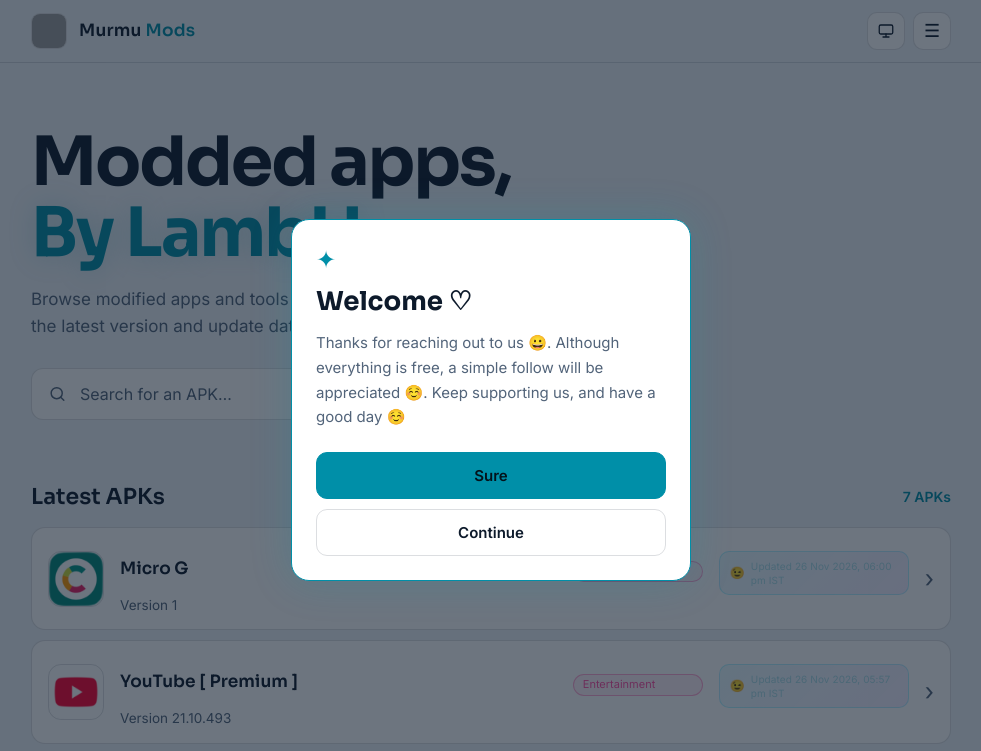
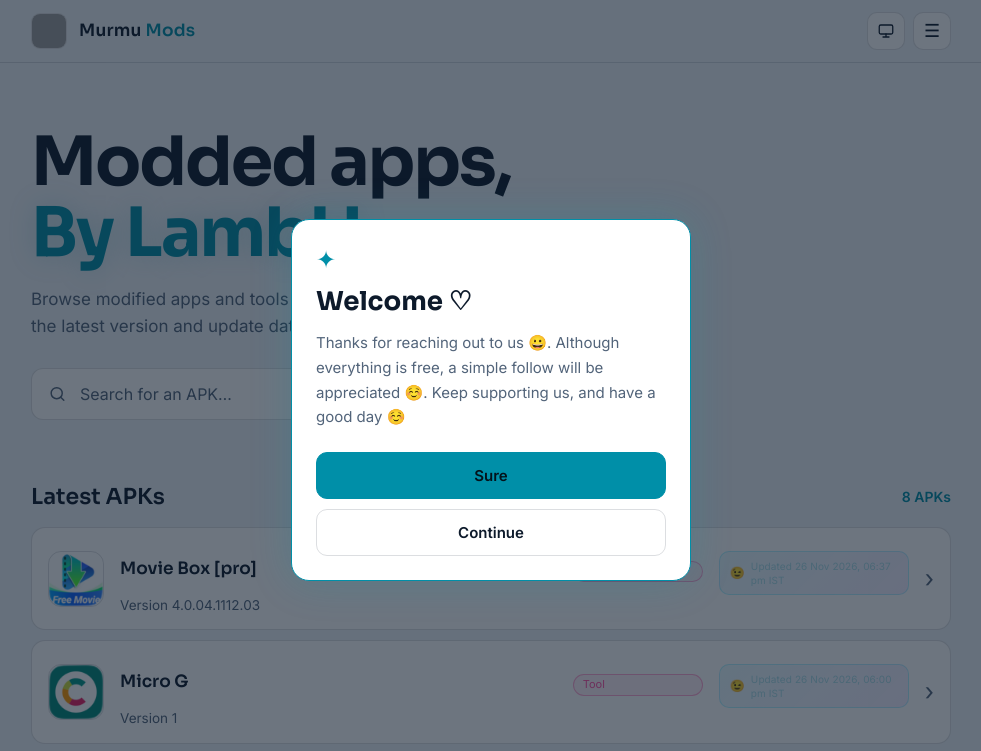
Before and after one commit to L4-L4mbU/L4-L4mbU.github.io, a plain HTML site: page index.html in a window 1280 px wide. Shown: the top 751 px of the page, without its empty margins (149-1130 px from the left). Drawn offline with Linux system fonts and the light colour scheme; no server answers; grey boxes are pictures that could not be loaded.

Commit message:
Update homepage for Movie Box [pro]

```diff
--- a/index.html
+++ b/index.html
@@ -212,6 +212,77 @@ footer strong{color:var(--ink);font-family:var(--display);font-weight:600}
     <div class="apk-grid" id="apkGrid">
 
 <!-- APK_LIST_START -->
+
+<!-- APK:movie-box-pro -->
+
+<a
+    href="apps/movie-box-pro.html"
+    class="apk-card"
+>
+
+    <img
+        class="apk-icon"
+        src="https://raw.githubusercontent.com/L4-L4mbU/L4-L4mbU.github.io/refs/heads/main/movieboxpro-logo.png"
+        alt="Movie Box [pro]"
+    >
+
+    <div class="apk-info">
+
+        <div class="apk-name">
+            Movie Box [pro]
+        </div>
+
+        <div class="apk-version">
+            Version 4.0.04.1112.03
+        </div>
+
+        <span style="
+            display:inline-block;
+            margin-top:6px;
+            padding:3px 9px;
+            border:1px solid rgba(255,79,163,.45);
+            border-radius:999px;
+            font-size:11px;
+            line-height:1.2;
+            color:#ff4fa3;
+            background:rgba(255,79,163,.08);
+        ">
+            Entertainment
+        </span>
+
+        <div style="
+            display:inline-flex;
+            align-items:center;
+            gap:6px;
+            width:fit-content;
+            max-width:100%;
+            margin-top:9px;
+            padding:7px 10px;
+            border:1px solid rgba(0,220,255,.24);
+            border-radius:10px;
+            background:linear-gradient(135deg,rgba(0,198,255,.09),rgba(123,44,255,.08));
+            color:#a8dce8;
+            font-size:10px;
+            line-height:1.4;
+            letter-spacing:.1px;
+            overflow-wrap:anywhere;
+            box-shadow:inset 0 1px 0 rgba(255,255,255,.025);
+        ">
+            <span style="color:#00c6ff;font-size:12px;">😉</span>
+            <span>Updated 26 Nov 2026, 06:37 pm IST</span>
+        </div>
+
+    </div>
+
+    <span class="view-arrow">
+        ›
+    </span>
+
+</a>
+
+<!-- /APK:movie-box-pro -->
+
+
 
 <!-- APK:micro-g -->
 
```
